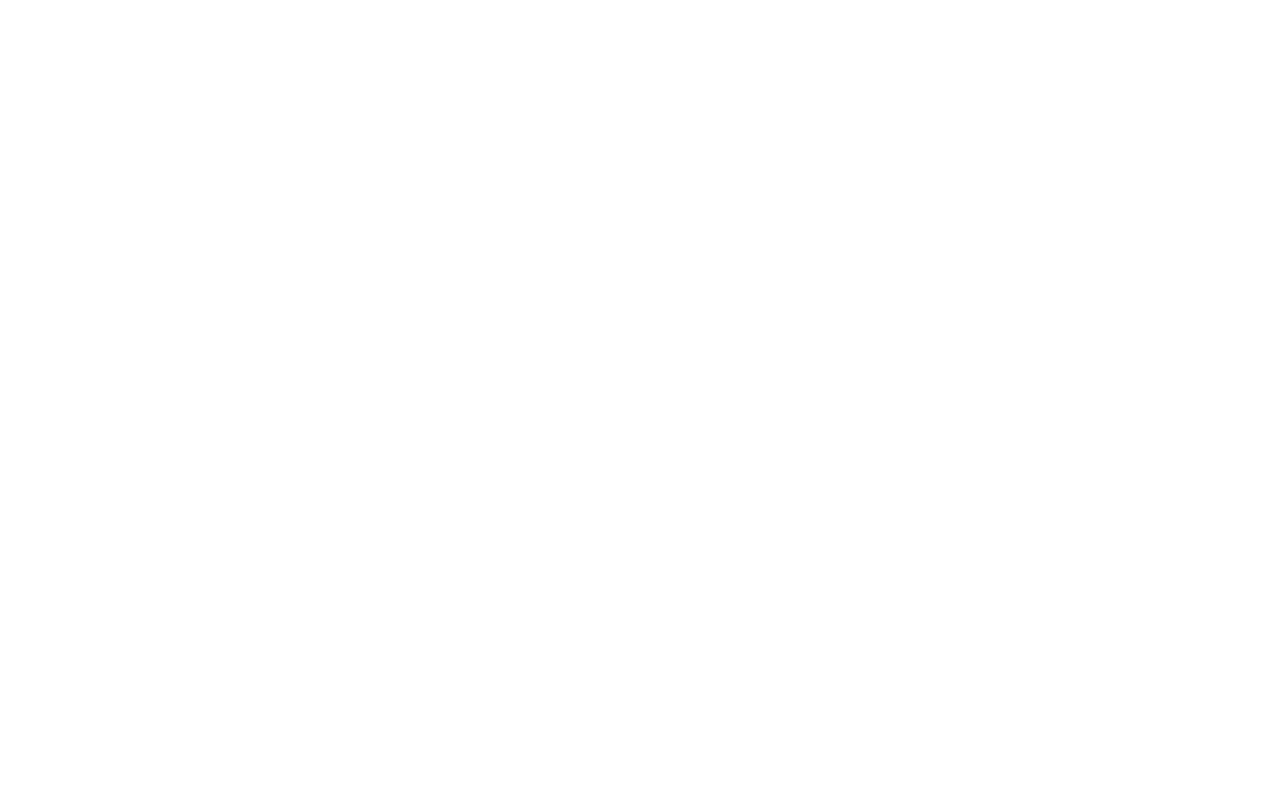
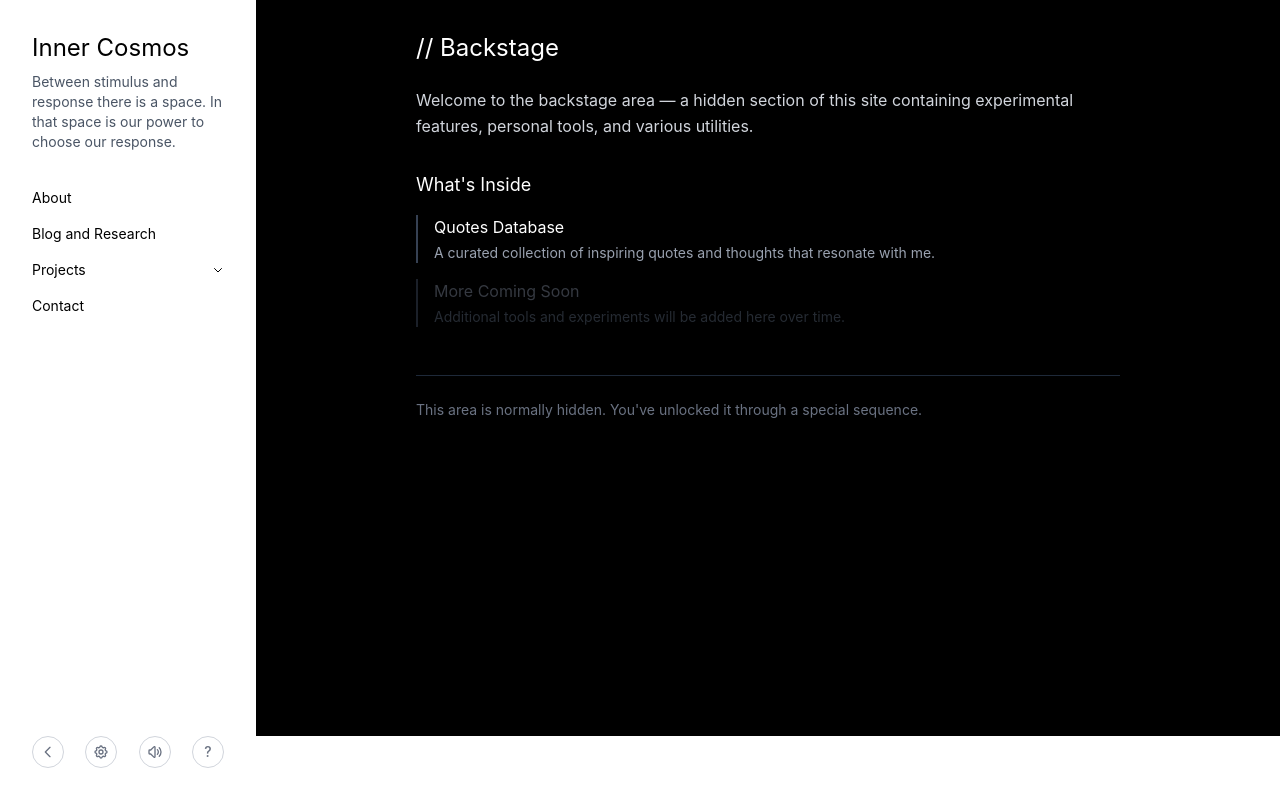
Before and after one commit to luoencz/ontolemic, a React (Vite) app in the folder frontend/: page /backstage in a window 1280 px wide. Before the commit this address had no page. Built offline with nearby package versions, Linux system fonts and the light colour scheme.

Commit message:
Add Backstage index page and refactor sidebar with reusable components

```diff
--- a/frontend/src/App.tsx
+++ b/frontend/src/App.tsx
@@ -8,6 +8,7 @@
 import AIML from './pages/projects/AIML';
 import OpenSource from './pages/projects/OpenSource';
 import Research from './pages/projects/Research';
+import Backstage from './pages/backstage/Backstage';
 import Quotes from './pages/backstage/Quotes';
 
 function App() {
@@ -26,6 +27,7 @@
         <Route path="/projects/research" element={<Layout><Research /></Layout>} />
 
         {/* Backstage pages */}
+        <Route path="/backstage" element={<Layout><Backstage /></Layout>} />
         <Route path="/backstage/quotes" element={<Layout><Quotes /></Layout>} />
       </Routes>
     </Router>
--- a/frontend/src/components/Sidebar.tsx
+++ b/frontend/src/components/Sidebar.tsx
@@ -1,8 +1,10 @@
-import { Link, useLocation, useNavigate } from 'react-router-dom';
+import { Link, useLocation } from 'react-router-dom';
 import { useAppDispatch, useAppSelector } from '../store/hooks';
 import { toggleSidebar, toggleSound, setShowSettings, setShowControls } from '../store/slices/uiSlice';
 import { toggleProjects, toggleBackstage } from '../store/slices/navigationSlice';
 import { useRandomQuote } from '../hooks/useRandomQuote';
+import SidebarItem from './sidebar/SidebarItem';
+import SidebarSection from './sidebar/SidebarSection';
 
 interface SidebarProps {
   focusedIndex: number;
@@ -31,10 +33,10 @@
 
 function Sidebar({ focusedIndex, focusedProjectIndex, focusedBackstageIndex, bottomButtonFocused }: SidebarProps) {
   const location = useLocation();
-  const navigate = useNavigate();
   const dispatch = useAppDispatch();
   const { sidebarVisible, soundEnabled, backstageUnlocked } = useAppSelector(state => state.ui);
-  const { projectsOpen, backstageOpen } = useAppSelector(state => state.navigation);
+  const projectsOpen = useAppSelector(state => state.navigation.projectsOpen);
+  const backstageOpen = useAppSelector(state => state.navigation.backstageOpen);
   const { quote, loading } = useRandomQuote();
 
   return (
@@ -53,77 +55,32 @@
         {navItems.map(({ path, label, isDropdown }, index) => (
           <div key={path}>
             {isDropdown ? (
-              <div className="relative">
-                <Link
-                  to={path}
-                  onClick={(e) => {
-                    if (e.currentTarget === e.target) {
-                      navigate(path);
-                    }
-                  }}
-                  className={`flex items-center justify-between w-full py-1 text-sm hover:underline text-left select-none ${
-                    location.pathname === '/projects' ? 'font-bold' : ''
-                  } ${
-                    focusedIndex === index && focusedProjectIndex === -1 && focusedBackstageIndex === -1 ? 'bg-gray-100 px-2 -mx-2 rounded' : ''
-                  }`}
+              <SidebarSection
+                path={path}
+                label={label}
+                isOpen={projectsOpen}
+                isActive={location.pathname === path}
+                isFocused={focusedIndex === index && focusedProjectIndex === -1 && focusedBackstageIndex === -1}
+                onToggle={() => dispatch(toggleProjects())}
               >
-                  <span>Projects</span>
-                  <button
-                    onClick={(e) => {
-                      e.preventDefault();
-                      e.stopPropagation();
-                      dispatch(toggleProjects());
-                    }}
-                    className="ml-2 p-0.5 -m-0.5 focus:outline-none"
-                    style={{
-                      outline: 'none',
-                      border: 'none',
-                      boxShadow: 'none',
-                      WebkitTapHighlightColor: 'transparent'
-                    }}
-                  >
-                    <svg
-                      className={`w-3 h-3 transition-transform duration-200 ${
-                        projectsOpen ? 'rotate-180' : 'rotate-0'
-                      }`}
-                      fill="none"
-                      stroke="currentColor"
-                      viewBox="0 0 24 24"
-                    >
-                      <path strokeLinecap="round" strokeLinejoin="round" strokeWidth={2} d="M19 9l-7 7-7-7" />
-                    </svg>
-                  </button>
-                </Link>
-
-                {projectsOpen && (
-                  <div className="ml-4 mt-1 space-y-1">
                 {projectItems.map(({ path: projectPath, label: projectLabel }, projectIndex) => (
-                      <Link
+                  <SidebarItem
                     key={projectPath}
-                        to={projectPath}
-                        className={`block py-1 text-sm hover:underline ${
-                          location.pathname === projectPath ? 'font-bold' : 'text-gray-600'
-                        } ${
-                          focusedProjectIndex === projectIndex ? 'bg-gray-100 px-2 -mx-2 rounded' : ''
-                        }`}
-                      >
-                        {projectLabel}
-                      </Link>
+                    path={projectPath}
+                    label={projectLabel}
+                    isActive={location.pathname === projectPath}
+                    isFocused={focusedProjectIndex === projectIndex}
+                    isNested
+                  />
                 ))}
-                  </div>
-                )}
-              </div>
+              </SidebarSection>
             ) : (
-              <Link
-                to={path}
-                className={`block py-1 text-sm hover:underline ${
-                  location.pathname === path ? 'font-bold' : ''
-                } ${
-                  focusedIndex === index && focusedBackstageIndex === -1 ? 'bg-gray-100 px-2 -mx-2 rounded' : ''
-                }`}
-              >
-                {label}
-              </Link>
+              <SidebarItem
+                path={path}
+                label={label}
+                isActive={location.pathname === path}
+                isFocused={focusedIndex === index && focusedBackstageIndex === -1}
+              />
             )}
           </div>
         ))}
@@ -132,46 +89,25 @@
         {backstageUnlocked && (
           <>
             <div className="h-8" /> {/* Wider gap for separation */}
-            <div className="relative">
-              <button
-                onClick={() => dispatch(toggleBackstage())}
-                className={`flex items-center justify-between w-full py-1 text-sm hover:underline text-left select-none ${
-                  location.pathname.startsWith('/backstage') ? 'font-bold' : ''
-                } ${
-                  focusedIndex === navItems.length && focusedBackstageIndex === -1 ? 'bg-gray-100 px-2 -mx-2 rounded' : ''
-                }`}
+            <SidebarSection
+              path="/backstage"
+              label="// Backstage"
+              isOpen={backstageOpen}
+              isActive={location.pathname === '/backstage'}
+              isFocused={focusedIndex === navItems.length && focusedBackstageIndex === -1}
+              onToggle={() => dispatch(toggleBackstage())}
             >
-                <span>// Backstage</span>
-                <svg
-                  className={`w-3 h-3 transition-transform duration-200 ${
-                    backstageOpen ? 'rotate-180' : 'rotate-0'
-                  }`}
-                  fill="none"
-                  stroke="currentColor"
-                  viewBox="0 0 24 24"
-                >
-                  <path strokeLinecap="round" strokeLinejoin="round" strokeWidth={2} d="M19 9l-7 7-7-7" />
-                </svg>
-              </button>
-
-              {backstageOpen && (
-                <div className="ml-4 mt-1 space-y-1">
               {backstageItems.map(({ path: backstagePath, label: backstageLabel }, backstageIndex) => (
-                    <Link
+                <SidebarItem
                   key={backstagePath}
-                      to={backstagePath}
-                      className={`block py-1 text-sm hover:underline ${
-                        location.pathname === backstagePath ? 'font-bold' : 'text-gray-600'
-                      } ${
-                        focusedBackstageIndex === backstageIndex ? 'bg-gray-100 px-2 -mx-2 rounded' : ''
-                      }`}
-                    >
-                      {backstageLabel}
-                    </Link>
+                  path={backstagePath}
+                  label={backstageLabel}
+                  isActive={location.pathname === backstagePath}
+                  isFocused={focusedBackstageIndex === backstageIndex}
+                  isNested
+                />
               ))}
-                </div>
-              )}
-            </div>
+            </SidebarSection>
           </>
         )}
       </nav>
--- /dev/null
+++ b/frontend/src/components/sidebar/SidebarItem.tsx
@@ -0,0 +1,32 @@
+import { Link } from 'react-router-dom';
+
+interface SidebarItemProps {
+  path: string;
+  label: string;
+  isActive: boolean;
+  isFocused: boolean;
+  isNested?: boolean;
+}
+
+function SidebarItem({
+  path,
+  label,
+  isActive,
+  isFocused,
+  isNested = false
+}: SidebarItemProps) {
+  return (
+    <Link
+      to={path}
+      className={`block py-1 text-sm hover:underline ${
+        isActive ? 'font-bold' : isNested ? 'text-gray-600' : ''
+      } ${
+        isFocused ? 'bg-gray-100 px-2 -mx-2 rounded' : ''
+      }`}
+    >
+      {label}
+    </Link>
+  );
+}
+
+export default SidebarItem;
--- /dev/null
+++ b/frontend/src/components/sidebar/SidebarSection.tsx
@@ -0,0 +1,77 @@
+import { ReactNode } from 'react';
+import { Link, useNavigate } from 'react-router-dom';
+
+interface SidebarSectionProps {
+  path: string;
+  label: string;
+  isOpen: boolean;
+  isActive: boolean;
+  isFocused: boolean;
+  onToggle: () => void;
+  children: ReactNode;
+}
+
+function SidebarSection({
+  path,
+  label,
+  isOpen,
+  isActive,
+  isFocused,
+  onToggle,
+  children
+}: SidebarSectionProps) {
+  const navigate = useNavigate();
+
+  return (
+    <div className="relative">
+      <Link
+        to={path}
+        onClick={(e) => {
+          if (e.currentTarget === e.target) {
+            navigate(path);
+          }
+        }}
+        className={`flex items-center justify-between w-full py-1 text-sm hover:underline text-left select-none ${
+          isActive ? 'font-bold' : ''
+        } ${
+          isFocused ? 'bg-gray-100 px-2 -mx-2 rounded' : ''
+        }`}
+      >
+        <span>{label}</span>
+        <button
+          onClick={(e) => {
+            e.preventDefault();
+            e.stopPropagation();
+            onToggle();
+          }}
+          className="ml-2 p-0.5 -m-0.5 focus:outline-none"
+          style={{
+            outline: 'none',
+            border: 'none',
+            boxShadow: 'none',
+            WebkitTapHighlightColor: 'transparent'
+          }}
+        >
+          <svg
+            className={`w-3 h-3 transition-transform duration-200 ${
+              isOpen ? 'rotate-180' : 'rotate-0'
+            }`}
+            fill="none"
+            stroke="currentColor"
+            viewBox="0 0 24 24"
+          >
+            <path strokeLinecap="round" strokeLinejoin="round" strokeWidth={2} d="M19 9l-7 7-7-7" />
+          </svg>
+        </button>
+      </Link>
+
+      {isOpen && (
+        <div className="ml-4 mt-1 space-y-1">
+          {children}
+        </div>
+      )}
+    </div>
+  );
+}
+
+export default SidebarSection;
--- /dev/null
+++ b/frontend/src/pages/backstage/Backstage.tsx
@@ -0,0 +1,40 @@
+import Page from '../../components/Page';
+
+function Backstage() {
+  return (
+    <Page title="// Backstage" dark>
+      <div className="prose prose-invert prose-sm">
+        <p className="mb-6 text-gray-300">
+          Welcome to the backstage area — a hidden section of this site containing experimental
+          features, personal tools, and various utilities.
+        </p>
+
+        <h2 className="text-lg font-normal mt-8 mb-4 text-white">What's Inside</h2>
+
+        <div className="space-y-4 mb-8">
+          <div className="border-l-2 border-gray-700 pl-4">
+            <h3 className="text-base font-normal mb-1 text-white">Quotes Database</h3>
+            <p className="text-gray-400 text-sm">
+              A curated collection of inspiring quotes and thoughts that resonate with me.
+            </p>
+          </div>
+
+          <div className="border-l-2 border-gray-700 pl-4 opacity-50">
+            <h3 className="text-base font-normal mb-1 text-gray-500">More Coming Soon</h3>
+            <p className="text-gray-600 text-sm">
+              Additional tools and experiments will be added here over time.
+            </p>
+          </div>
+        </div>
+
+        <div className="mt-12 pt-6 border-t border-gray-800">
+          <p className="text-sm text-gray-500">
+            This area is normally hidden. You've unlocked it through a special sequence.
+          </p>
+        </div>
+      </div>
+    </Page>
+  );
+}
+
+export default Backstage;
--- a/frontend/src/utils/pageRegistry.ts
+++ b/frontend/src/utils/pageRegistry.ts
@@ -7,6 +7,7 @@
 import AIML from '../pages/projects/AIML';
 import OpenSource from '../pages/projects/OpenSource';
 import Research from '../pages/projects/Research';
+import Backstage from '../pages/backstage/Backstage';
 import Quotes from '../pages/backstage/Quotes';
 
 // Registry of all searchable pages
@@ -70,6 +71,12 @@
 // Backstage pages (added dynamically when unlocked)
 const backstagePages: PageContent[] = [
   {
+    title: 'Backstage',
+    path: '/backstage',
+    content: '',
+    component: Backstage
+  },
+  {
     title: 'Quotes Database',
     path: '/backstage/quotes',
     content: '',
```
Lines whose indentation alone changed are shown as unchanged.
